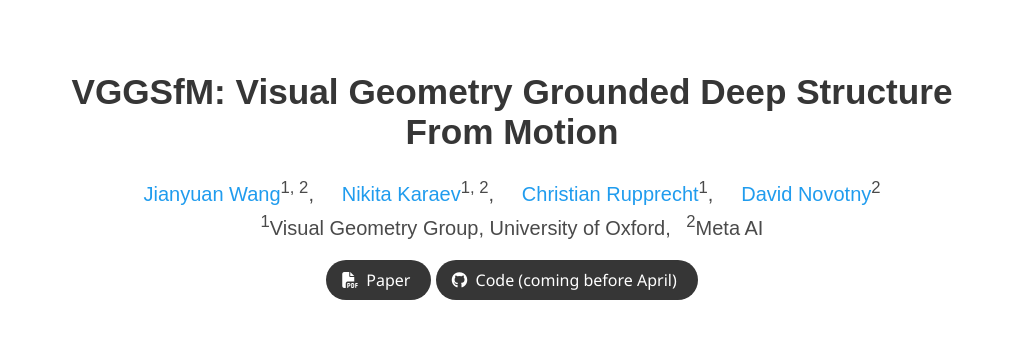
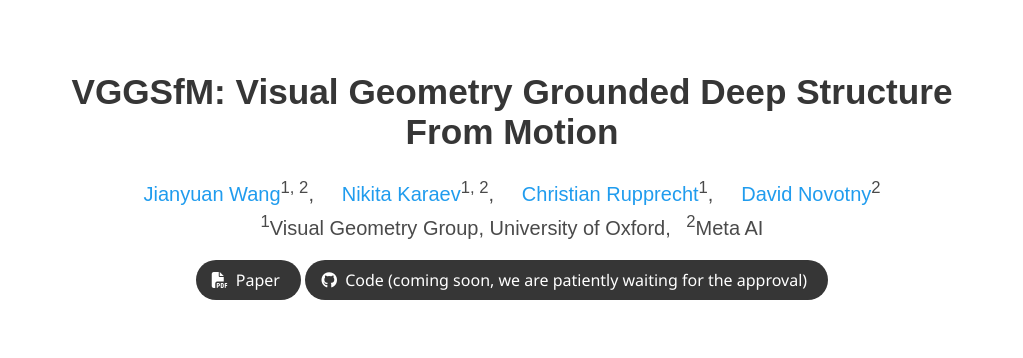
Before and after one commit to vggsfm/vggsfm.github.io, a plain HTML site: page index.html in a window 1280 px wide. Shown: the top 358 px of the page, without its empty margins (128-1151 px from the left). Drawn offline with nearby package versions, Linux system fonts and the light colour scheme; some packages are replaced by stand-ins of ours; some icons are missing; a web font is replaced by a local one.

Commit message:
Update index.html

```diff
--- a/index.html
+++ b/index.html
@@ -117,7 +117,7 @@
                   <span class="icon">
                       <i class="fab fa-github"></i>
                   </span>
-                  <span>Code (coming before April)</span>
+                  <span>Code (coming soon, we are patiently waiting for the approval)</span>
                   </a>
               </span>
               <!-- <span class="link-block">
```
